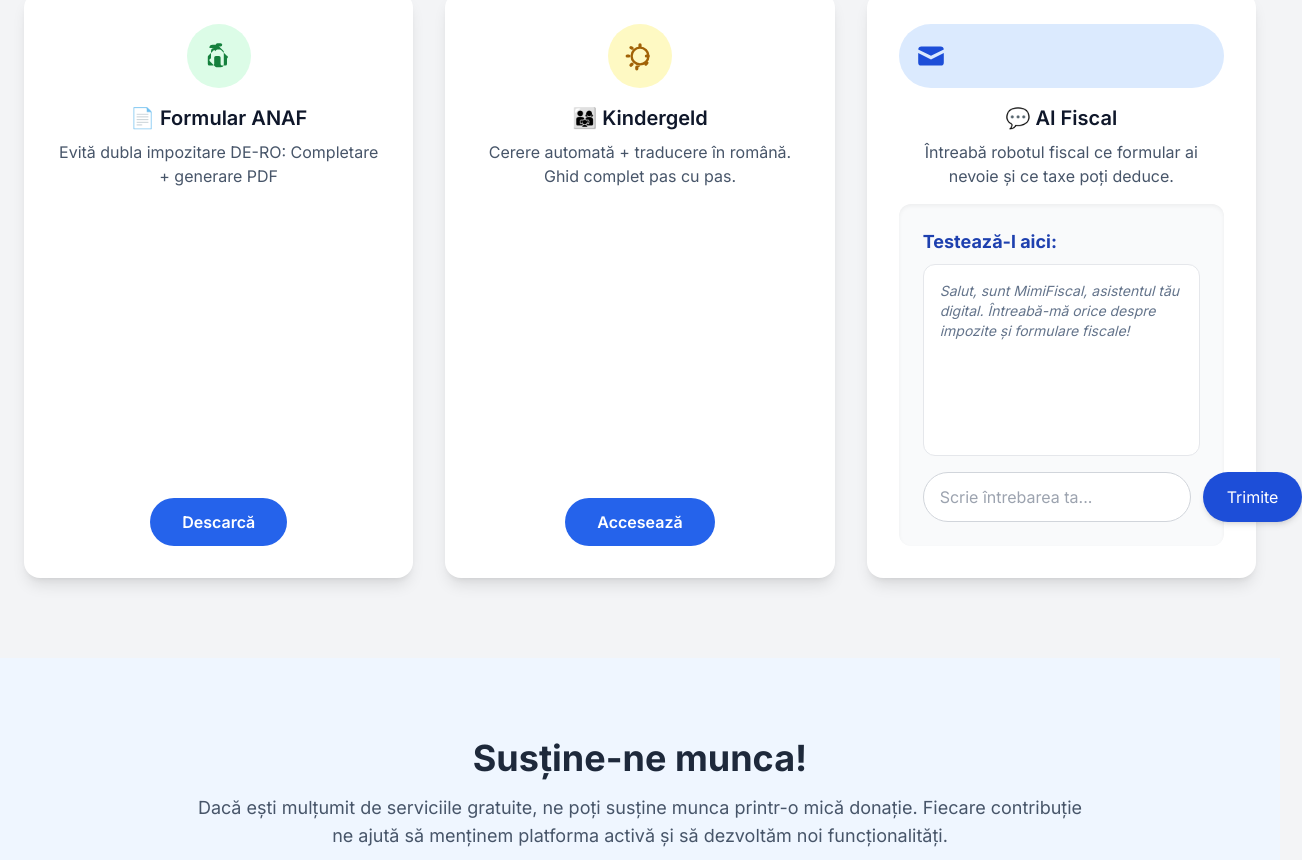
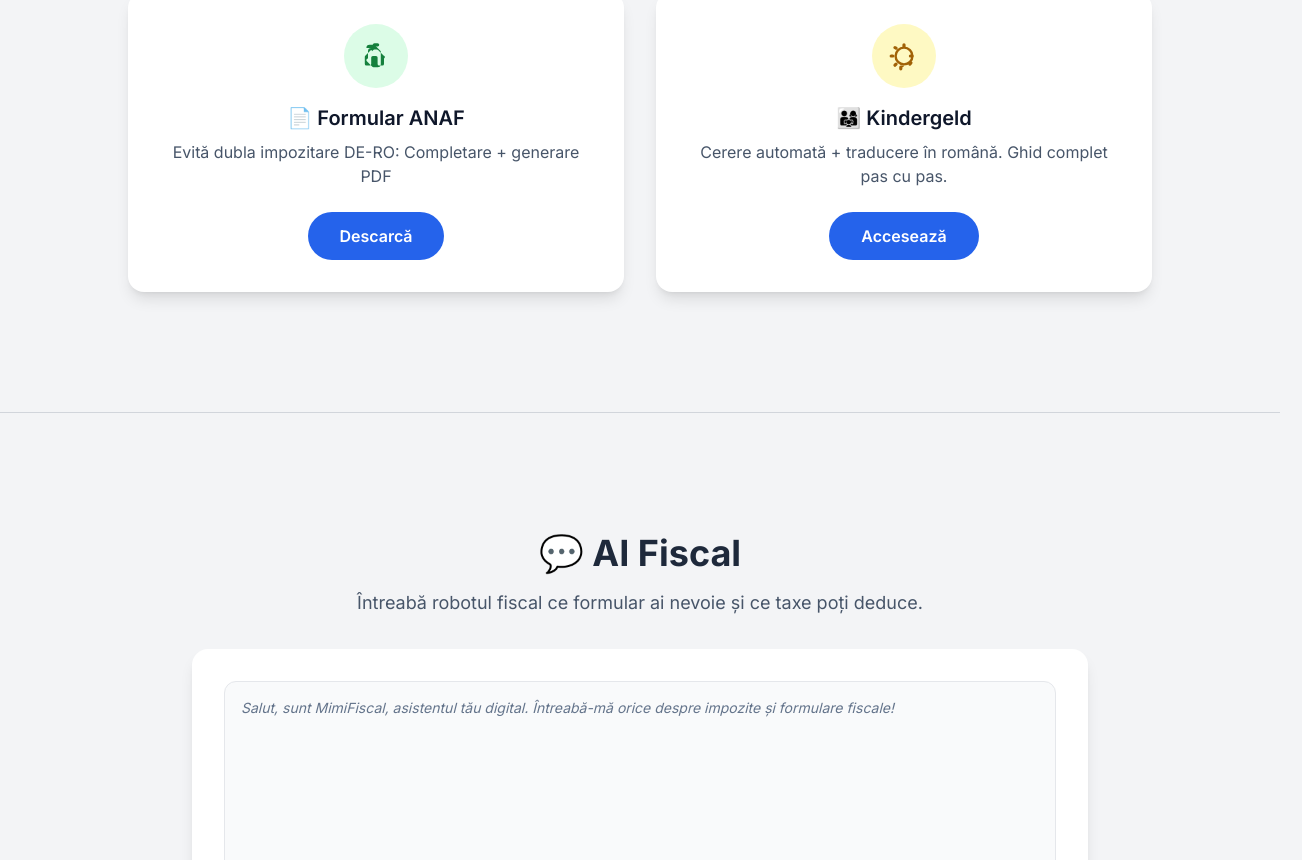
Before and after one commit to llaurenttiu/MimiFiscal, a website: page public/index.html in a window 1280 px wide. Shown: the part 677-1537 px from the top of the page, 1302 px wide, since content can reach past the window. Drawn offline with nearby package versions, Linux system fonts and the light colour scheme.

Commit message:
Update index.html

```diff
--- a/public/index.html
+++ b/public/index.html
@@ -46,7 +46,7 @@
       <h3 class="text-3xl md:text-4xl font-bold text-slate-800 mb-4">Ce oferim</h3>
       <p class="text-lg text-slate-600">Servicii digitale create special pentru nevoile tale.</p>
     </div>
-    <div class="grid grid-cols-1 md:grid-cols-3 gap-8 max-w-7xl mx-auto">
+    <div class="grid grid-cols-1 md:grid-cols-2 gap-8 max-w-5xl mx-auto">
       <div class="bg-white p-8 rounded-2xl shadow-lg hover:shadow-xl transition-shadow flex flex-col items-center text-center">
         <div class="bg-green-100 text-green-700 rounded-full p-4 mb-4">
           <svg class="w-8 h-8" fill="currentColor" viewBox="0 0 20 20" xmlns="http://www.w3.org/2000/svg"><path d="M9 2a1 1 0 000 2h2a1 1 0 100-2H9z"></path><path fill-rule="evenodd" d="M4 5a2 2 0 012-2h2.586a1 1 0 01.707.293l3.414 3.414a1 1 0 01.293.707V15a2 2 0 01-2 2h-2.586a1 1 0 01-.707-.293l-3.414-3.414A1 1 0 015 11.586V7a2 2 0 012-2h2.586zM8 7a1 1 0 011-1h1.586a1 1 0 01.707.293l3.414 3.414A1 1 0 0115 11.586V15a1 1 0 01-1 1h-2a1 1 0 01-1-1v-4a1 1 0 00-1-1h-2a1 1 0 00-1 1v4a1 1 0 01-1 1H4a1 1 0 01-1-1v-4.414a1 1 0 01.293-.707l3.414-3.414A1 1 0 018 7z" clip-rule="evenodd"></path></svg>
@@ -67,16 +67,17 @@
           Accesează
         </a>
       </div>
-      <div id="demo" class="bg-white p-8 rounded-2xl shadow-lg hover:shadow-xl transition-shadow flex flex-col text-center">
-        <div class="bg-blue-100 text-blue-700 rounded-full p-4 mb-4">
-          <svg class="w-8 h-8" fill="currentColor" viewBox="0 0 20 20" xmlns="http://www.w3.org/2000/svg"><path d="M2.003 5.884L10 9.882l7.997-3.998A2 2 0 0016 4H4a2 2 0 00-1.997 1.884z"></path><path d="M18 8.118l-8 4-8-4V14a2 2 0 002 2h12a2 2 0 002-2V8.118z"></path></svg>
     </div>
-        <h4 class="text-xl font-semibold mb-2 text-slate-900">💬 AI Fiscal</h4>
-        <p class="text-base text-slate-600 mb-4">Întreabă robotul fiscal ce formular ai nevoie și ce taxe poți deduce.</p>
-        <div class="mt-auto bg-gray-50 p-6 rounded-xl text-left shadow-inner">
-            <h4 class="text-lg font-bold mb-2 text-blue-800">Testează-l aici:</h4>
-            <!-- Câmpul pentru cheia API și butonul Salvează au fost ascunse -->
-            <div id="chat-container" class="bg-white p-4 rounded-xl h-48 overflow-y-auto mb-4 border border-gray-200">
+  </section>
+
+  <hr class="my-10 max-w-7xl mx-auto border-gray-300">
+
+  <section id="demo" class="py-20 px-6 bg-gray-100">
+    <div class="max-w-4xl mx-auto text-center">
+      <h3 class="text-3xl md:text-4xl font-bold mb-4 text-slate-800">💬 AI Fiscal</h3>
+      <p class="text-lg text-slate-600 mb-8">Întreabă robotul fiscal ce formular ai nevoie și ce taxe poți deduce.</p>
+      <div class="bg-white p-8 rounded-2xl shadow-lg hover:shadow-xl transition-shadow text-left">
+          <div id="chat-container" class="bg-gray-50 p-4 rounded-xl h-96 overflow-y-auto mb-4 border border-gray-200">
               <p class="text-slate-500 italic text-sm">Salut, sunt MimiFiscal, asistentul tău digital. Întreabă-mă orice despre impozite și formulare fiscale!</p>
           </div>
           <div class="flex space-x-3">
@@ -87,7 +88,6 @@
           </div>
           <div id="loading-indicator" class="hidden mt-3 text-sm text-slate-500 text-center">
               Se procesează...
-            </div>
           </div>
       </div>
     </div>
@@ -129,7 +129,7 @@
     const loadingIndicator = document.getElementById('loading-indicator');
     const tryFreeButton = document.getElementById('try-free-btn');
 
-    // Cheia API este acum hardcodată direct în cod
+    // Cheia API este hardcodată direct în cod
     const userApiKey = 'AIzaSyCa2sHCmHFlB7v6Fz-U3H07YJczBxGTyXw';
 
     function addMessage(text, isUser = false) {
```
Lines whose indentation alone changed are shown as unchanged.
